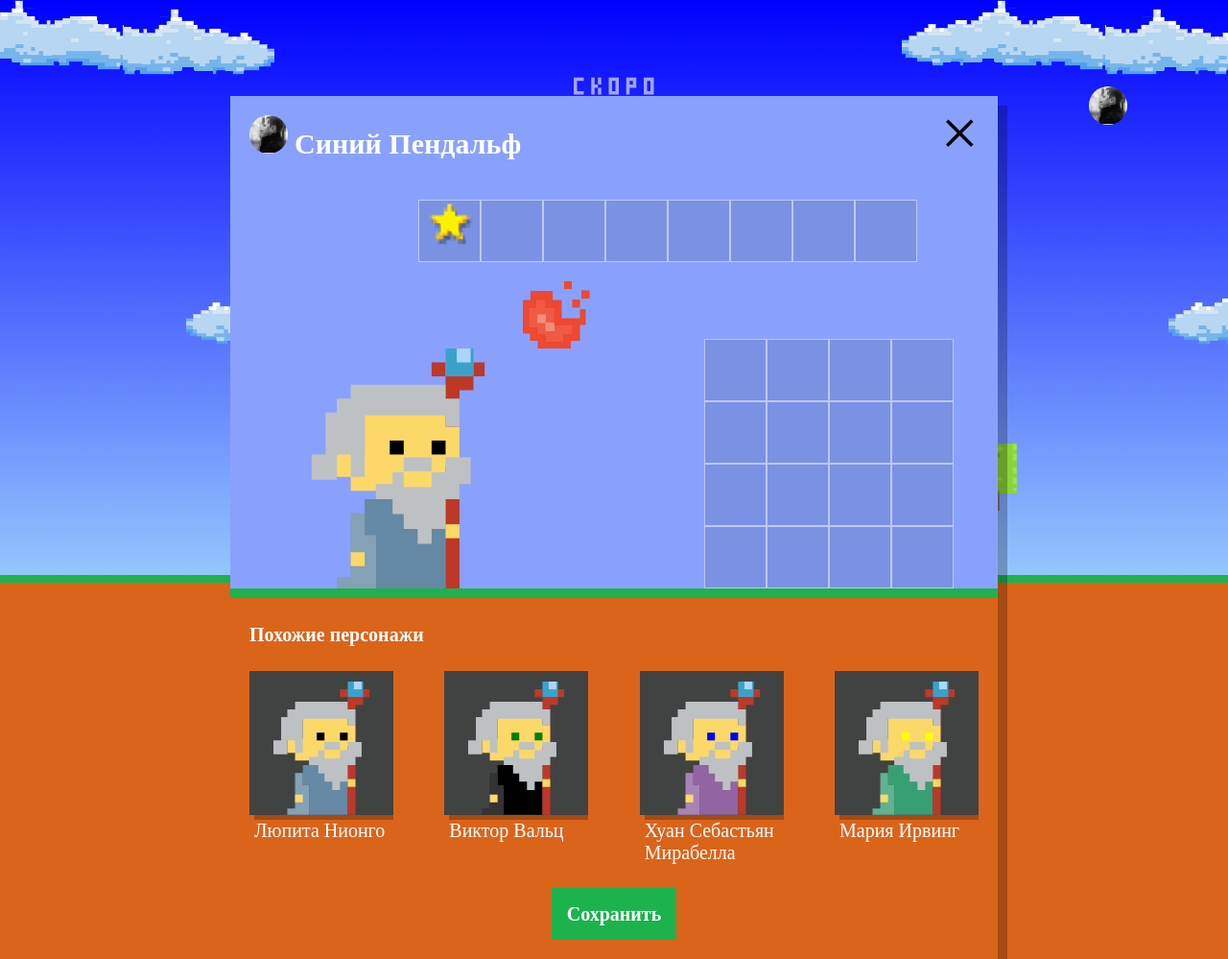
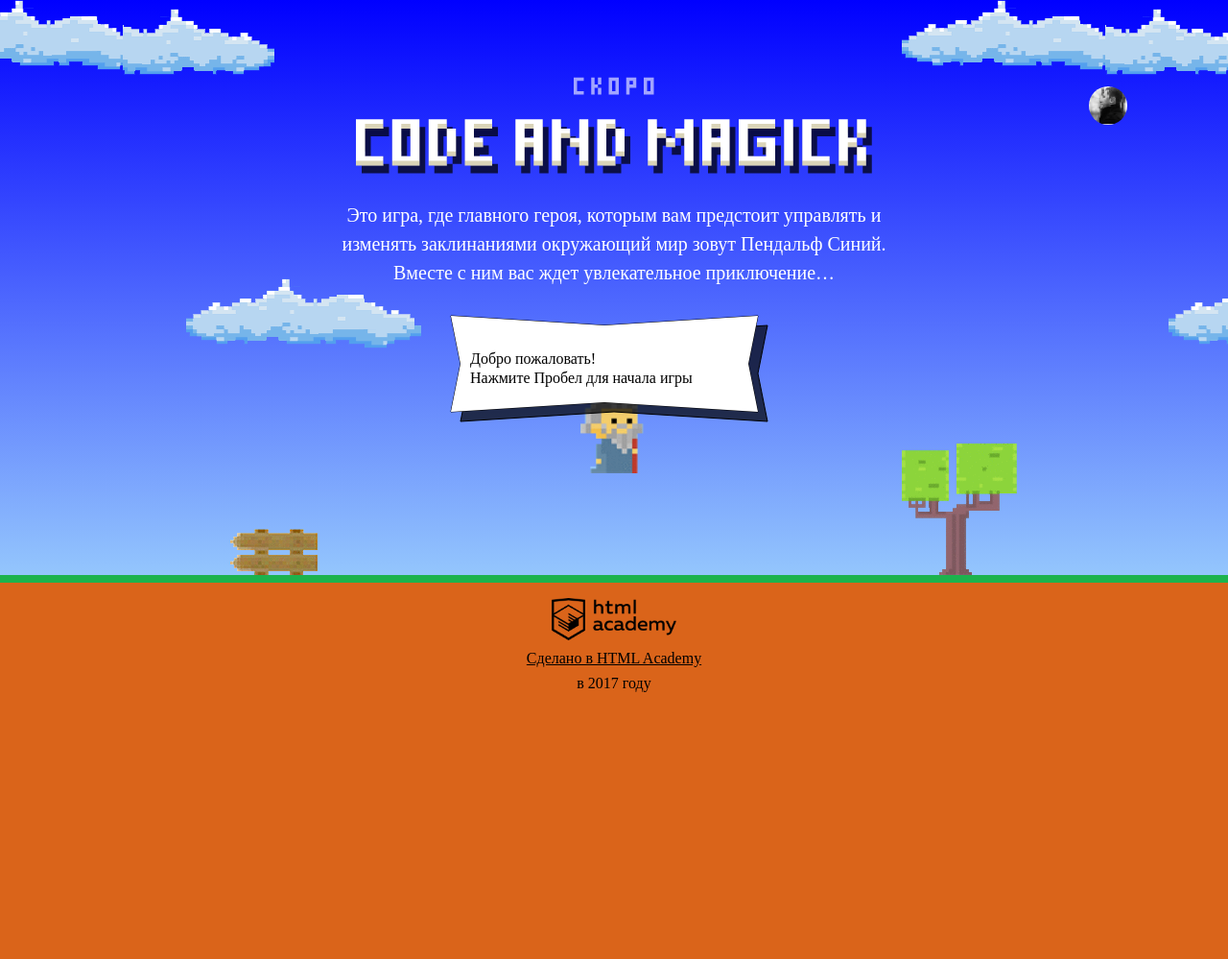
Before and after one commit to isuknovalnik/67382-code-and-magick, a website: page index.html in a window 1280 px wide. Shown: the whole page at 96% size. After the commit the page ends 800 px from the top, so only its background shows below. Drawn offline with Linux system fonts and the light colour scheme; a web font is replaced by a local one.

Commit message:
Обработка кликов

```diff
--- a/index.html
+++ b/index.html
@@ -63,12 +63,12 @@
   <div class="demo"></div>
 
   <div class="setup-open">
-    <img src="./img/user-1.jpg" class="setup-open-icon">
+    <img src="./img/user-1.jpg" class="setup-open-icon" tabindex="0">
   </div>
 </header>
 
 <div class="overlay setup hidden">
-  <form class="setup-wizard-form" method="post" enctype="multipart/form-data" autocomplete="off">
+  <form class="setup-wizard-form" method="post" enctype="multipart/form-data" action="https://1510.dump.academy/code-and-magick" autocomplete="off">
     <div class="setup-title">
       <div class="setup-user">
         <div class="upload">
@@ -76,11 +76,11 @@
           <input type="file" name="avatar">
         </div>
         <label>
-          <input type="text" name="username" class="setup-user-name" value="Синий Пендальф"/>
+          <input type="text" name="username" minlength="2" maxlength="25" class="setup-user-name" value="Синий Пендальф" required/>
         </label>
       </div>
 
-      <span class="setup-close">&times;</span>
+      <span class="setup-close" tabindex="0">&times;</span>
     </div>
 
     <div class="setup-artifacts-shop">
--- a/js/setup.js
+++ b/js/setup.js
@@ -4,41 +4,51 @@ var WIZARD_NAMES = ['Иван', 'Хуан Себастьян', 'Мария', 'К
 var WIZARD_SURNAMES = ['да Марья', 'Верон', 'Мирабелла', 'Вальц', 'Онопко', 'Топольницкая', 'Нионго', 'Ирвинг'];
 var WIZARD_COAT_COLORS = ['rgb(101, 137, 164)', 'rgb(241, 43, 107)', 'rgb(146, 100, 161)', 'rgb(56, 159, 117)', 'rgb(215, 210, 55)', 'rgb(0, 0, 0)'];
 var WIZARD_EYES_COLORS = ['black', 'red', 'blue', 'yellow', 'green'];
+var WIZARD_FIREBALL_COLORS = ['#ee4830', '#30a8ee', '#5ce6c0', '#e848d5', '#e6e848'];
+
 var wizards = [];
-var selections = [];
 
-function getRandomElement(arr, n) {
-  var ratio = 1 / arr.length;
-  var lastIndex = arr.length - 1;
-  var randomValue = Math.random();
-  for (var j = 0; j < lastIndex; j++) {
-    if (randomValue <= (j + 1) * ratio) {
-      selections[n] = j;
-      return arr[j];
-    }
+var ESC_KEYCODE = 27;
+var ENTER_KEYCODE = 13;
+
+function getUniqueRandomElement(arr) {
+  if (arr.length === 1) {
+    return [arr[0], []];
   }
-  selections[n] = lastIndex;
-  return arr[lastIndex];
+  var randomIndex = Math.floor(Math.random() * arr.length);
+  var selectedElement = arr.splice(randomIndex, 1);
+  return [selectedElement, arr];
 }
 
-function describeWizards(names, surnames, coats, eyes) {
+function describeWizards() {
+  var names = WIZARD_NAMES.slice();
+  var surnames = WIZARD_SURNAMES.slice();
+  var coats = WIZARD_COAT_COLORS.slice();
+  var eyes = WIZARD_EYES_COLORS.slice();
+  var selectedName;
+  var selectedSurname;
+  var selectedCoat;
+  var selectedEyes;
   for (var k = 0; k < 4; k++) {
+    selectedName = getUniqueRandomElement(names);
+    names = selectedName[1];
+    selectedSurname = getUniqueRandomElement(surnames);
+    surnames = selectedSurname[1];
+    selectedCoat = getUniqueRandomElement(coats);
+    coats = selectedCoat[1];
+    selectedEyes = getUniqueRandomElement(eyes);
+    eyes = selectedEyes[1];
     wizards[k] = {
-      name: getRandomElement(names, 0) + ' ' + getRandomElement(surnames, 1),
-      coatColor: getRandomElement(coats, 2),
-      eyesColor: getRandomElement(eyes, 3)
+      name: selectedName[0] + ' ' + selectedSurname[0],
+      coatColor: selectedCoat[0],
+      eyesColor: selectedEyes[0]
     };
-    names.splice(selections[0], 1);
-    surnames.splice(selections[1], 1);
-    coats.splice(selections[2], 1);
-    eyes.splice(selections[3], 1);
   }
 }
 
-describeWizards(WIZARD_NAMES, WIZARD_SURNAMES, WIZARD_COAT_COLORS, WIZARD_EYES_COLORS);
+describeWizards();
 
 var userDialog = document.querySelector('.setup');
-userDialog.classList.remove('hidden');
 
 var similarListElement = userDialog.querySelector('.setup-similar-list');
 
@@ -64,3 +74,88 @@ var displayWizards = function () {
 
 displayWizards();
 userDialog.querySelector('.setup-similar').classList.remove('hidden');
+
+var setup = document.querySelector('.setup');
+var setupOpen = document.querySelector('.setup-open');
+var setupClose = setup.querySelector('.setup-close');
+var userNameInput = setup.querySelector('.setup-user-name');
+var setupWizard = setup.querySelector('.setup-wizard');
+var wizardCoat = setupWizard.querySelector('.wizard-coat');
+var wizardCoatValue = document.getElementsByName('coat-color');
+var setupCoats = WIZARD_COAT_COLORS.slice();
+var wizardEyes = setupWizard.querySelector('.wizard-eyes');
+var setupEyes = WIZARD_EYES_COLORS.slice();
+var wizardEyesValue = document.getElementsByName('eyes-color');
+
+var setupFireball = setup.querySelector('.setup-fireball-wrap');
+var setupFireballValue = document.getElementsByName('fireball-color');
+var fireballs = WIZARD_FIREBALL_COLORS.slice();
+
+setupOpen.addEventListener('click', openPopup);
+setupClose.addEventListener('click', closePopup);
+userNameInput.addEventListener('focus', onUserNameFocus);
+userNameInput.addEventListener('blur', onUserNameBlur);
+wizardCoat.addEventListener('click', onWizardCoatClick);
+wizardEyes.addEventListener('click', onWizardEyesClick);
+setupFireball.addEventListener('click', onFireballClick);
+
+setupOpen.addEventListener('keydown', onSetupOpenKeyPress);
+
+setupClose.addEventListener('keydown', onSetupCloseKeyPress);
+
+function onSetupOpenKeyPress(evt) {
+  if (evt.keyCode === ENTER_KEYCODE) {
+    openPopup();
+  }
+}
+
+function onSetupCloseKeyPress(evt) {
+  if (evt.keyCode === ENTER_KEYCODE) {
+    closePopup();
+  }
+}
+
+function onPopupEscPress(evt) {
+  if (evt.keyCode === ESC_KEYCODE) {
+    closePopup();
+  }
+}
+
+function openPopup() {
+  setup.classList.remove('hidden');
+  document.addEventListener('keydown', onPopupEscPress);
+}
+
+function onUserNameFocus() {
+  document.removeEventListener('keydown', onPopupEscPress);
+}
+
+function onUserNameBlur() {
+  document.addEventListener('keydown', onPopupEscPress);
+}
+
+function closePopup() {
+  setup.classList.add('hidden');
+  document.removeEventListener('keydown', onPopupEscPress);
+}
+
+function onWizardCoatClick() {
+  var selectedCoat = getUniqueRandomElement(setupCoats);
+  setupCoats = selectedCoat[1].length ? selectedCoat[1] : WIZARD_COAT_COLORS.slice();
+  wizardCoat.style.fill = selectedCoat[0];
+  wizardCoatValue.value = selectedCoat[0];
+}
+
+function onWizardEyesClick() {
+  var selectedEyes = getUniqueRandomElement(setupEyes);
+  setupEyes = selectedEyes[1].length ? selectedEyes[1] : WIZARD_EYES_COLORS.slice();
+  wizardEyes.style.fill = selectedEyes[0];
+  wizardEyesValue.value = selectedEyes[0];
+}
+
+function onFireballClick() {
+  var selectedFireball = getUniqueRandomElement(fireballs);
+  fireballs = selectedFireball[1].length ? selectedFireball[1] : WIZARD_FIREBALL_COLORS.slice();
+  setupFireball.style.backgroundColor = selectedFireball[0];
+  setupFireballValue.value = selectedFireball[0];
+}
```
